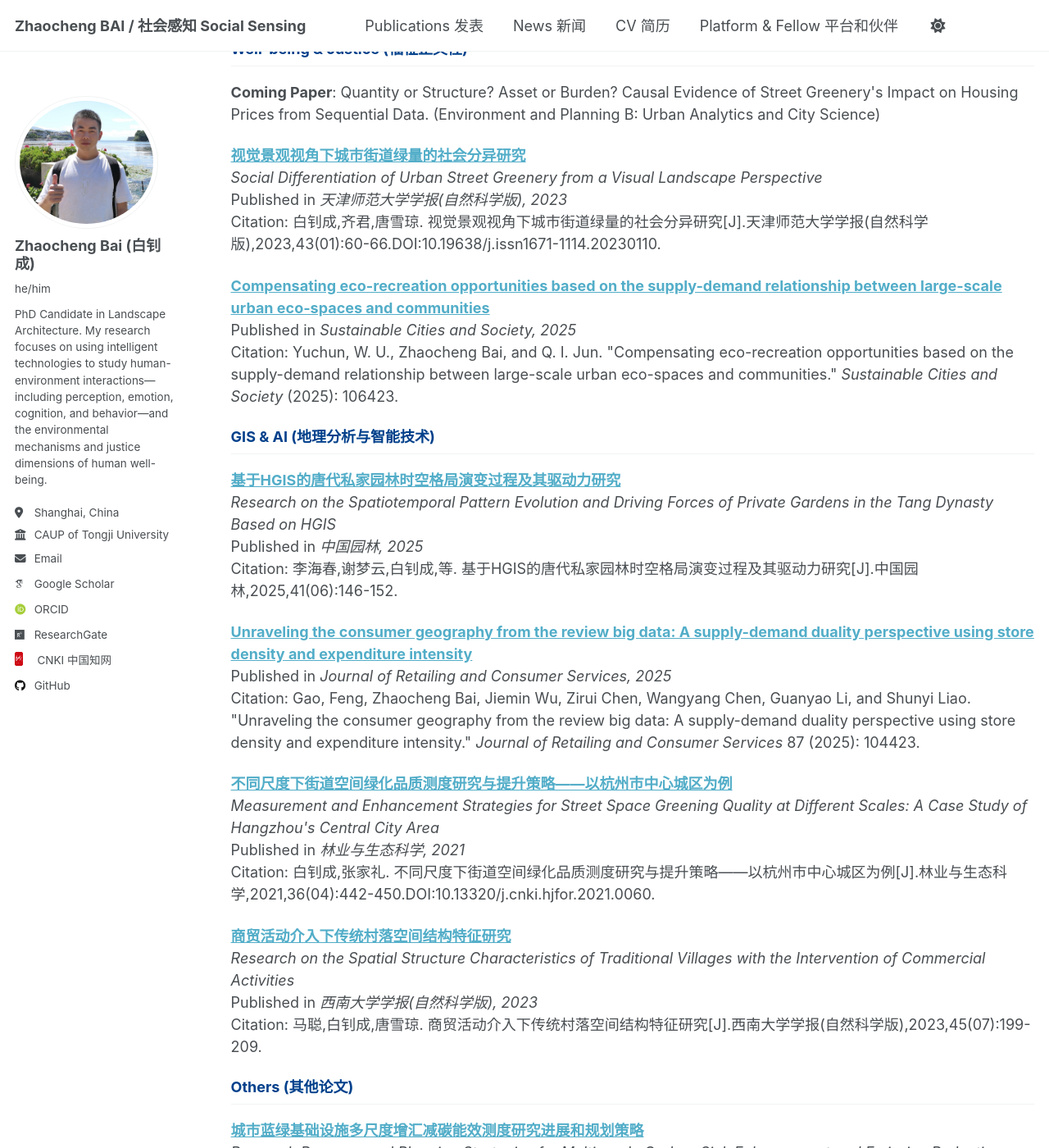
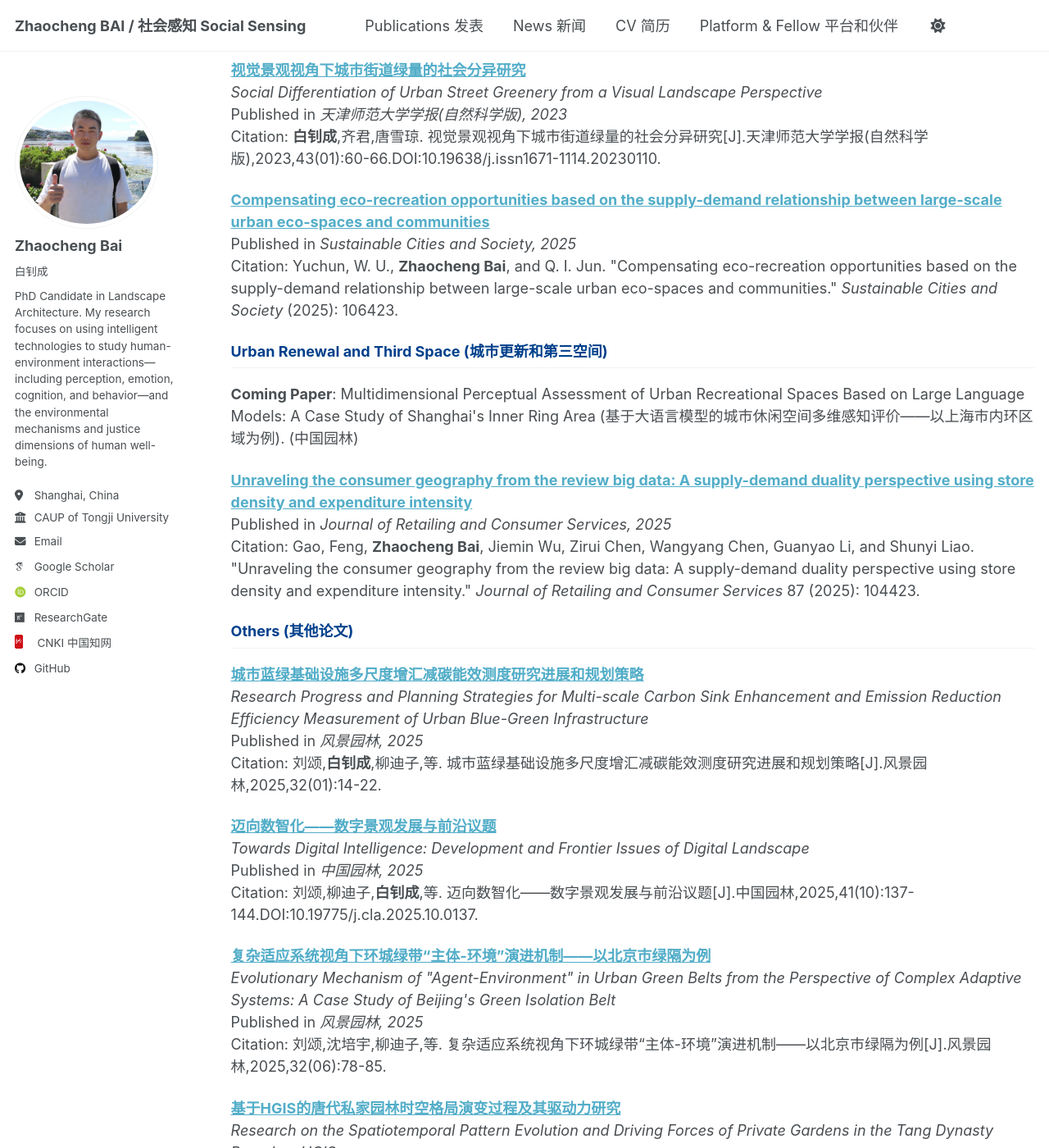
Before and after one commit to arsbai/arsbai.github.io, a Jekyll site: the page built from _pages/publications.md, in a window 1280 px wide and 1400 px high, scrolled down 1997 px. Shown: the whole window at 82% size. Built offline with Jekyll 4.4.1, drawn with Linux system fonts in a browser that asks for light colours; some web fonts are replaced; a script that is not in the unit is left out; some of the changed text lies outside the part shown.

Commit message:
Fix broken CNKI links and bold author names

```diff
--- a/_config.yml
+++ b/_config.yml
@@ -23,8 +23,8 @@ repository: "arsbai/arsbai.github.io"
 author:
   # Biographic information
   avatar: "profile2.png"
-  name: "Zhaocheng Bai (白钊成)"
-  pronouns: "he/him"
+  name: "Zhaocheng Bai"
+  pronouns: "白钊成"
   bio: "PhD Candidate in Landscape Architecture. My research focuses on using intelligent technologies to study human-environment interactions—including perception, emotion, cognition, and behavior—and the environmental mechanisms and justice dimensions of human well-being."
   location: "Shanghai, China"
   employer: "CAUP of Tongji University"
--- a/_pages/cv.md
+++ b/_pages/cv.md
@@ -17,13 +17,13 @@ author_profile: true
 
 * **2024, Teaching Assistant (TA) for Digital Landscape course**
     * College of Architecture and Urban Planning (CAUP), Tongji University
-    * (中文: 2024, 同济大学 建筑与城市规划学院, 数字景观课程助教)
+    * (2024, 同济大学 建筑与城市规划学院, 数字景观课程助教)
 
 * **2019-2022, Intern**
     * Urban Design Institute, Southwest Forestry University
-    * (中文: 2019-2022, 实习, 西南林业大学 城市设计院)
+    * (2019-2022, 实习, 西南林业大学 城市设计院)
     * Primarily participated in multiple projects including traditional village conservation planning, tourism planning, and practical village planning. Including:
-    * (中文: 主要参与完成传统村落保护规划、旅游规划、实用性村庄规划多项，包括：)
+    * (主要参与完成传统村落保护规划、旅游规划、实用性村庄规划多项，包括：)
         * 《苍山洱海国家级自然保护区生态旅游发展规划》
         * 《大理永胜村大五茂林村传统村落保护规划》
         * 《大理永胜村箐门口村传统村落保护规划》
@@ -35,5 +35,4 @@ author_profile: true
 
 ## Funding
 
-* **Participant**, Scientific Research Fund of the Education Department of Yunnan Province (Graduate Program), 2020-2022
-    * (中文: 参与, 云南省教育厅科学研究基金研究生类项目, 2020-2022)
+* **Participant**, 云南省教育厅科学研究基金研究生类项目 Scientific Research Fund of the Education Department of Yunnan Province (Graduate Program), 2020-2022
--- a/_pages/publications.md
+++ b/_pages/publications.md
@@ -11,19 +11,19 @@ author_profile: true
 
   <p><b>Coming Paper</b>: Association Analysis of Urban Renewal Patterns and Perceptual Evolution Based on Street View Changes: A Case Study of Shanghai's Central Activity Zone (基于街景变化的城市更新模式与感知演变的关联分析——以上海市中央活动区为例). (风景园林)</p>
 
-  <p><b><a href="https" target="_blank">基于人眼视域图像识别的风景道视觉景观质量评价</a></b><br>
+  <p><b><a href="https://kns.cnki.net/kcms2/article/abstract?v=sUPs6kfIqsZwLci6Zts9nuqQ0kpvUWGSZtEOjp54krAbGpzVu-FhZs_BLpN2tsQ_ykHfdZVYOxPk3Kl0xdV6OSaD03k2NSpKJ38pg7pc_MGPKyWVaA4oADUxjuLFqzpgbKYZxl59XXoBvVXfRABq4wDLMbaljeIovYqwX8pcayE=&uniplatform=NZKPT" target="_blank">基于人眼视域图像识别的风景道视觉景观质量评价</a></b><br>
   <i>Visual landscape quality of scenic road:Applying imagerecognition to decipher human field of view</i><br>
   Published in <i>地理学报, 2022</i><br>
-  Citation: 齐君,白钊成,吕光耀,等. 基于人眼视域图像识别的风景道视觉景观质量评价[J].地理学报,2022,77(11):2817-2837.</p>
+  Citation: 齐君,<b>白钊成</b>,吕光耀,等. 基于人眼视域图像识别的风景道视觉景观质量评价[J].地理学报,2022,77(11):2817-2837.</p>
 
-  <p><b><a href="https" target="_blank">基于图像识别技术的云南美丽公路景观质量研究</a></b><br>
+  <p><b><a href="https://kns.cnki.net/kcms2/article/abstract?v=sUPs6kfIqsauzG6TS_W-Lf9yJo22douWkx4T3hlnQqvHRObd4ft-6hfu47ZvFMEakQ56LwrCPZLJ94Q6X230tq5oHHhtpDGtkzjzeatRpdj1HnVGmxuF7Sf_o3E_WzDIsZg3WuvVPTcxW_-rVJ3v_auUqxzit3WdaZDFCOptHQA=&uniplatform=NZKPT" target="_blank">基于图像识别技术的云南美丽公路景观质量研究</a></b><br>
   <i>Research on Landscape Quality of Yunnan's Beautiful Highways Based on Image Recognition Technology</i><br>
   Published in <i>硕士学位论文, 2022</i><br>
-  Citation: 白钊成.基于图像识别技术的云南美丽公路景观质量研究[D].西南林业大学,2022.DOI:10.27416/d.cnki.gxnlc.2022.000019.</p>
+  Citation: <b>白钊成</b>.基于图像识别技术的云南美丽公路景观质量研究[D].西南林业大学,2022.DOI:10.27416/d.cnki.gxnlc.2022.000019.</p>
 
   <p><b><a href="https://doi.org/10.1016/j.jenvman.2025.124584" target="_blank">Estimating aesthetic services of road landscapes through predicting people's attention: A computer vision approach</a></b><br>
   Published in <i>Journal of Environmental Management, 2025</i><br>
-  Citation: Qi, J., Li, W., Bai, Z., Gao, H., Tang, X. and Zhou, Y., 2025. Estimating aesthetic services of road landscapes through predicting people's attention: A computer vision approach. <i>Journal of Environmental Management, 376</i>, p.124584.</p>
+  Citation: Qi, J., Li, W., <b>Bai, Z.</b>, Gao, H., Tang, X. and Zhou, Y., 2025. Estimating aesthetic services of road landscapes through predicting people's attention: A computer vision approach. <i>Journal of Environmental Management, 376</i>, p.124584.</p>
 
   <p><b><a href="https://doi.org/10.1016/j.apacoust.2024.110205" target="_blank">Are natural soundscapes always beneficial? Evaluating the restorative qualities and influencing mechanisms of natural water soundscapes</a></b><br>
   Published in <i>Applied Acoustics, 2025</i><br>
@@ -37,29 +37,27 @@ author_profile: true
 
   <p><b><a href="https://www.tandfonline.com/doi/full/10.1080/17538947.2025.2501769" target="_blank">Refined understanding of street vitality: comparing the spatial effects of pedestrian vitality and cycling vitality and the spatial heterogeneity of factors</a></b><br>
   Published in <i>International Journal of Digital Earth, 2025</i><br>
-  Citation: Bai, Z., Huang, S., Wang, L. and Qi, J., 2025. Refined understanding of street vitality: comparing the spatial effects of pedestrian vitality and cycling vitality and the spatial heterogeneity of factors. <i>International Journal of Digital Earth, 18</i>(1), p.2501769.</p>
+  Citation: <b>Bai, Z.</b>, Huang, S., Wang, L. and Qi, J., 2025. Refined understanding of street vitality: comparing the spatial effects of pedestrian vitality and cycling vitality and the spatial heterogeneity of factors. <i>International Journal of Digital Earth, 18</i>(1), p.2501769.</p>
 
-  <p><b><a href="https" target="_blank">基于图像识别的街道环境绿量与运动偏好路径的关系</a></b><br>
+  <p><b><a href="https://kns.cnki.net/kcms2/article/abstract?v=sUPs6kfIqsa1S8iqIkX0h1VAgNGXYzN1zCbfFus57Kg7aZGrBUKffeNrsTxm6vCG-gdGCS2xiKIymkjnK22jpMamYzuaiijtoq2b-Sfxk1YVLRoGY6_7ifdTJZPv7RqtMLuA-JsHR1p8nwU-RJT2dwDxHSO67JKE&uniplatform=NZKPT&language=CHS" target="_blank">基于图像识别的街道环境绿量与运动偏好路径的关系</a></b><br>
   <i>Relationship Between Street Environment Greenery (Measured by Image Recognition) and Physical Activity Path Preferences</i><br>
   Published in <i>西南大学学报(自然科学版), 2022</i><br>
-  Citation: 白钊成,齐君,唐雪琼. 基于图像识别的街道环境绿量与运动偏好路径的关系[J].西南大学学报(自然科学版),2022,44(08):185-194.</p>
+  Citation: <b>白钊成</b>,齐君,唐雪琼. 基于图像识别的街道环境绿量与运动偏好路径的关系[J].西南大学学报(自然科学版),2022,44(08):185-194.</p>
 
-  <p><b><a href="https" target="_blank">基于社会网络分析的城市绿地健身网络特征研究——以上海市内环区域为例</a></b><br>
+  <p><b><a href="https://kns.cnki.net/kcms2/article/abstract?v=sUPs6kfIqsajo_qy0KrEuv6dKagYDMmCHKDy4nzDGqIm7mxI6TwGF-oCxYDvwI_pJ5cEiexDXIfcyz8f5-hVvbJy1X-ix0SjJF5xDJkr1buk_8voh6Xl4anmy1xyElcbrq77nhdcWGQoGLQYc1Z4eMzrR8Dty6ZC-_Iy0NVXI5Y=&uniplatform=NZKPT" target="_blank">基于社会网络分析的城市绿地健身网络特征研究——以上海市内环区域为例</a></b><br>
   <i>Research on the Network Characteristics of Urban Green Space Fitness Based on Social Network Analysis: A Case Study of Shanghai's Inner Ring Area</i><br>
   Published in <i>中国园林, 2025</i><br>
-  Citation: 刘颂,白钊成,柳迪子,等. 基于社会网络分析的城市绿地健身网络特征研究——以上海市内环区域为例[J].中国园林,2025,41(04):23-30.</p>
+  Citation: 刘颂,<b>白钊成</b>,柳迪子,等. 基于社会网络分析的城市绿地健身网络特征研究——以上海市内环区域为例[J].中国园林,2025,41(04):23-30.</p>
 
   <p><b><a href="https://doi.org/10.1002/pan3.70142" target="_blank">Walking, jogging or cycling? Exploring the associations between campus greenway environment and physical activity using large‐scale trajectory data</a></b><br>
   Published in <i>People and Nature, 2025</i><br>
-  Citation: Mao, Yuheng, Hanyu Yin, Zhaocheng Bai, Jiacheng Yin, Tianyu Xia, Ling Wang, Jinguang Zhang, and Dan Chen. "Walking, jogging or cycling? Exploring the associations between campus greenway environment and physical activity using large‐scale trajectory data." <i>People and Nature</i> (2025).</p>
+  Citation: Mao, Yuheng, Hanyu Yin, <b>Zhaocheng Bai</b>, Jiacheng Yin, Tianyu Xia, Ling Wang, Jinguang Zhang, and Dan Chen. "Walking, jogging or cycling? Exploring the associations between campus greenway environment and physical activity using large‐scale trajectory data." <i>People and Nature</i> (2025).</p>
 </div>
 
 <div class="list__item">
   <h2 class="archive__subtitle" style="color: #00408B;">Emotion & Cognition (情感与认知)</h2>
 
   <p><b>Coming Paper</b>: Using LLM for the Multidimensional Perception Assessment of Recreation and leisure spaces: A Case Study of Hangzhou, China. (Computational Urban Science)</p>
-
-  <p><b>Coming Paper</b>: Multidimensional Perceptual Assessment of Urban Recreational Spaces Based on Large Language Models: A Case Study of Shanghai's Inner Ring Area (基于大语言模型的城市休闲空间多维感知评价——以上海市内环区域为例). (中国园林)</p>
 </div>
 
 <div class="list__item">
@@ -67,60 +65,62 @@ author_profile: true
 
   <p><b>Coming Paper</b>: Quantity or Structure? Asset or Burden? Causal Evidence of Street Greenery's Impact on Housing Prices from Sequential Data. (Environment and Planning B: Urban Analytics and City Science)</p>
 
-  <p><b><a href="https" target="_blank">视觉景观视角下城市街道绿量的社会分异研究</a></b><br>
+  <p><b><a href="httpsks.cnki.net/kcms2/article/abstract?v=sUPs6kfIqsZHqXd4yVHDUVdI8EYlZD0MIuxI9mWJufDMIePE5jI6F_WrsctyI2E2rAloXiE5rOyhfPK3QrM1M8mS1GoupHPEhR5Y4rVRjxvl3ul8nhgSKuCUzrgNcR7V2tiinMf7Fmv2z2g1m9WgqIzNBc4SserUeS-vCG59stQ=&uniplatform=NZKPT" target="_blank">视觉景观视角下城市街道绿量的社会分异研究</a></b><br>
   <i>Social Differentiation of Urban Street Greenery from a Visual Landscape Perspective</i><br>
   Published in <i>天津师范大学学报(自然科学版), 2023</i><br>
-  Citation: 白钊成,齐君,唐雪琼. 视觉景观视角下城市街道绿量的社会分异研究[J].天津师范大学学报(自然科学版),2023,43(01):60-66.DOI:10.19638/j.issn1671-1114.20230110.</p>
+  Citation: <b>白钊成</b>,齐君,唐雪琼. 视觉景观视角下城市街道绿量的社会分异研究[J].天津师范大学学报(自然科学版),2023,43(01):60-66.DOI:10.19638/j.issn1671-1114.20230110.</p>
 
   <p><b><a href="https://doi.org/10.1016/j.scs.2025.106423" target="_blank">Compensating eco-recreation opportunities based on the supply-demand relationship between large-scale urban eco-spaces and communities</a></b><br>
   Published in <i>Sustainable Cities and Society, 2025</i><br>
-  Citation: Yuchun, W. U., Zhaocheng Bai, and Q. I. Jun. "Compensating eco-recreation opportunities based on the supply-demand relationship between large-scale urban eco-spaces and communities." <i>Sustainable Cities and Society</i> (2025): 106423.</p>
+  Citation: Yuchun, W. U., <b>Zhaocheng Bai</b>, and Q. I. Jun. "Compensating eco-recreation opportunities based on the supply-demand relationship between large-scale urban eco-spaces and communities." <i>Sustainable Cities and Society</i> (2025): 106423.</p>
 </div>
 
 <div class="list__item">
-  <h2 class="archive__subtitle" style="color: #00408B;">GIS & AI (地理分析与智能技术)</h2>
+  <h2 class="archive__subtitle" style="color: #00408B;">Urban Renewal and Third Space (城市更新和第三空间)</h2>
 
-  <p><b><a href="https" target="_blank">基于HGIS的唐代私家园林时空格局演变过程及其驱动力研究</a></b><br>
-  <i>Research on the Spatiotemporal Pattern Evolution and Driving Forces of Private Gardens in the Tang Dynasty Based on HGIS</i><br>
-  Published in <i>中国园林, 2025</i><br>
-  Citation: 李海春,谢梦云,白钊成,等. 基于HGIS的唐代私家园林时空格局演变过程及其驱动力研究[J].中国园林,2025,41(06):146-152.</p>
+  <p><b>Coming Paper</b>: Multidimensional Perceptual Assessment of Urban Recreational Spaces Based on Large Language Models: A Case Study of Shanghai's Inner Ring Area (基于大语言模型的城市休闲空间多维感知评价——以上海市内环区域为例). (中国园林)</p>
 
   <p><b><a href="https://doi.org/10.1016/j.jretconser.2025.104423" target="_blank">Unraveling the consumer geography from the review big data: A supply-demand duality perspective using store density and expenditure intensity</a></b><br>
   Published in <i>Journal of Retailing and Consumer Services, 2025</i><br>
-  Citation: Gao, Feng, Zhaocheng Bai, Jiemin Wu, Zirui Chen, Wangyang Chen, Guanyao Li, and Shunyi Liao. "Unraveling the consumer geography from the review big data: A supply-demand duality perspective using store density and expenditure intensity." <i>Journal of Retailing and Consumer Services</i> 87 (2025): 104423.</p>
-
-  <p><b><a href="https" target="_blank">不同尺度下街道空间绿化品质测度研究与提升策略——以杭州市中心城区为例</a></b><br>
-  <i>Measurement and Enhancement Strategies for Street Space Greening Quality at Different Scales: A Case Study of Hangzhou's Central City Area</i><br>
-  Published in <i>林业与生态科学, 2021</i><br>
-  Citation: 白钊成,张家礼. 不同尺度下街道空间绿化品质测度研究与提升策略——以杭州市中心城区为例[J].林业与生态科学,2021,36(04):442-450.DOI:10.13320/j.cnki.hjfor.2021.0060.</p>
-
-  <p><b><a href="https" target="_blank">商贸活动介入下传统村落空间结构特征研究</a></b><br>
-  <i>Research on the Spatial Structure Characteristics of Traditional Villages with the Intervention of Commercial Activities</i><br>
-  Published in <i>西南大学学报(自然科学版), 2023</i><br>
-  Citation: 马聪,白钊成,唐雪琼. 商贸活动介入下传统村落空间结构特征研究[J].西南大学学报(自然科学版),2023,45(07):199-209.</p>
+  Citation: Gao, Feng, <b>Zhaocheng Bai</b>, Jiemin Wu, Zirui Chen, Wangyang Chen, Guanyao Li, and Shunyi Liao. "Unraveling the consumer geography from the review big data: A supply-demand duality perspective using store density and expenditure intensity." <i>Journal of Retailing and Consumer Services</i> 87 (2025): 104423.</p>
 </div>
 
 <div class="list__item">
   <h2 class="archive__subtitle" style="color: #00408B;">Others (其他论文)</h2>
 
-  <p><b><a href="https" target="_blank">城市蓝绿基础设施多尺度增汇减碳能效测度研究进展和规划策略</a></b><br>
+  <p><b><a href="https://kns.cnki.net/kcms2/article/abstract?v=sUPs6kfIqsbLuHyPDEHTph5O4U0pCr1oflHSoG6pq7riORZIw5mN1fJBuWuVtIbn-wvGcbJAtReNXSBP6wfH9RPH0o-PjJCX7sTjlvya4EwMod9kn2xnIL7CZCCWgF-yGX_FWf1CKdqyNOX3utJSpXu41TN7l4IwrRd_xyXAUmg=&uniplatform=NZKPT" target="_blank">城市蓝绿基础设施多尺度增汇减碳能效测度研究进展和规划策略</a></b><br>
   <i>Research Progress and Planning Strategies for Multi-scale Carbon Sink Enhancement and Emission Reduction Efficiency Measurement of Urban Blue-Green Infrastructure</i><br>
   Published in <i>风景园林, 2025</i><br>
-  Citation: 刘颂,白钊成,柳迪子,等. 城市蓝绿基础设施多尺度增汇减碳能效测度研究进展和规划策略[J].风景园林,2025,32(01):14-22.</p>
+  Citation: 刘颂,<b>白钊成</b>,柳迪子,等. 城市蓝绿基础设施多尺度增汇减碳能效测度研究进展和规划策略[J].风景园林,2025,32(01):14-22.</p>
 
-  <p><b><a href="https" target="_blank">迈向数智化——数字景观发展与前沿议题</a></b><br>
+  <p><b><a href="https.cnki.net/kcms2/article/abstract?v=sUPs6kfIqsY4DHMmbINXwfisI2Hc4vZVblGRgoqoIuf2VZbJdtTCdArVBw6rG-DJ-SPWmpHv7QOKduhp-ksgsB7JujWzffeXnheuSZ0iCjMDc7INbBsjowVl1gDlLlhY9_F7OKeZBCHDnGo-ecddvAtLxzPhwMLqGNFWGg9YMic=&uniplatform=NZKPT" target="_blank">迈向数智化——数字景观发展与前沿议题</a></b><br>
   <i>Towards Digital Intelligence: Development and Frontier Issues of Digital Landscape</i><br>
   Published in <i>中国园林, 2025</i><br>
-  Citation: 刘颂,柳迪子,白钊成,等. 迈向数智化——数字景观发展与前沿议题[J].中国园林,2025,41(10):137-144.DOI:10.19775/j.cla.2025.10.0137.</p>
+  Citation: 刘颂,柳迪子,<b>白钊成</b>,等. 迈向数智化——数字景观发展与前沿议题[J].中国园林,2025,41(10):137-144.DOI:10.19775/j.cla.2025.10.0137.</p>
 
-  <p><b><a href="https" target="_blank">复杂适应系统视角下环城绿带“主体-环境”演进机制——以北京市绿隔为例</a></b><br>
+  <p><b><a href="https://kns.cnki.net/kcms2/article/abstract?v=sUPs6kfIqsYnuKXjQT54BsM2QJS45sdhk3T0CkuMxBssl1hp_AJktyVYCZb77bwZOt3IRUZTpJjq6OuxB8qh-sgPzx5DkxRrxYMyJuc5VcK-LnWxKwszwtxH0NIgnlNknkahx0Df0XxuhwjqQr6uWdzKeYS0N08f7cE1DH7bWaQ=&uniplatform=NZKPT" target="_blank">复杂适应系统视角下环城绿带“主体-环境”演进机制——以北京市绿隔为例</a></b><br>
   <i>Evolutionary Mechanism of "Agent-Environment" in Urban Green Belts from the Perspective of Complex Adaptive Systems: A Case Study of Beijing's Green Isolation Belt</i><br>
   Published in <i>风景园林, 2025</i><br>
   Citation: 刘颂,沈培宇,柳迪子,等. 复杂适应系统视角下环城绿带“主体-环境”演进机制——以北京市绿隔为例[J].风景园林,2025,32(06):78-85.</p>
 
-  <p><b><a href="https" target="_blank">何为美丽公路：道路景观质量评价研究进展</a></b><br>
+  <p><b><a href="https://kns.cnki.net/kcms2/article/abstract?v=sUPs6kfIqsY4bu3baLwWbeh7e20et58Z15WRao4Ne9zgBzaLQWYI4-EHUWU2UtvFPw9Zdto_ygaHtJ6O6YZXxy1tDAFFEOWiWWf1UTeArpX6gAWDS8n_GkqHTXgAjhDVx0wBAukLK43hG2siRNzpNFHQebPbm7qUJxM0EWtpEjI=&uniplatform=NZKPT" target="_blank">基于HGIS的唐代私家园林时空格局演变过程及其驱动力研究</a></b><br>
+  <i>Research on the Spatiotemporal Pattern Evolution and Driving Forces of Private Gardens in the Tang Dynasty Based on HGIS</i><br>
+  Published in <i>中国园林, 2025</i><br>
+  Citation: 李海春,谢梦云,<b>白钊成</b>,等. 基于HGIS的唐代私家园林时空格局演变过程及其驱动力研究[J].中国园林,2025,41(06):146-152.</p>
+
+  <p><b><a href="https.cnki.net/kcms2/article/abstract?v=sUPs6kfIqsZnEmS8WbqEIyHzuhcI4JJS6b8x9WF7epqQH1tDhVyNasBXSSwTPllpM2_HmNxg1S3blP9aM0qJU5BWGUqwQO-k0pwG_py3ZQyVuHPnlQFen0dUao_eMvna75avrvKfcldKDhLzOzw5wB2JCVv9lT5W7pCibisoqB4=&uniplatform=NZKPT" target="_blank">何为美丽公路：道路景观质量评价研究进展</a></b><br>
   <i>What is a Beautiful Highway: Research Progress on Road Landscape Quality Assessment</i><br>
   Published in <i>广东园林, 2023</i><br>
-  Citation: 白钊成. 何为美丽公路：道路景观质量评价研究进展[J].广东园林,2023,45(05):36-41.</p>
+  Citation: <b>白钊成</b>. 何为美丽公路：道路景观质量评价研究进展[J].广东园林,2023,45(05):36-41.</p>
+
+  <p><b><a href="https.cnki.net/kcms2/article/abstract?v=sUPs6kfIqsamDtVVKFbZ_usBddR0z6P10ASHB3oMRVuKY5dqO9zxvnlLbQ6Veur_iDBbbLa1DHFmIKPW64CO--fNavayfy1jkCBWh9AA3y1EQbOSyuOVBSMM6u4WXXvsJpdiOMkd8QC8QhZg6vZrbegaor0RDRe9ILQs1SQteJc=&uniplatform=NZKPT" target="_blank">不同尺度下街道空间绿化品质测度研究与提升策略——以杭州市中心城区为例</a></b><br>
+  <i>Measurement and Enhancement Strategies for Street Space Greening Quality at Different Scales: A Case Study of Hangzhou's Central City Area</i><br>
+  Published in <i>林业与生态科学, 2021</i><br>
+  Citation: <b>白钊成</b>,张家礼. 不同尺度下街道空间绿化品质测度研究与提升策略——以杭州市中心城区为例[J].林业与生态科学,2021,36(04):442-450.</p>
+
+  <p><b><a href="https.cnki.net/kcms2/article/abstract?v=sUPs6kfIqsa_fIDTSV5JN-jYWjL6JykL74cuQNdlXtFG173ztIbPjnFaCBRe6stdiLbDQFET_iDAZdMrDypJe4LLlV8N6PcG9NlNDbFJEzWqu7d8XVtqxOOtXu-oXYg93GYLZphDWPPIwetFNFiNqjVaU7mQ01M-twxdsaQeDhU=&uniplatform=NZKPT" target="_blank">商贸活动介入下传统村落空间结构特征研究</a></b><br>
+  <i>Research on the Spatial Structure Characteristics of Traditional Villages with the Intervention of Commercial Activities</i><br>
+  Published in <i>西南大学学报(自然科学版), 2023</i><br>
+  Citation: 马聪,<b>白钊成</b>,唐雪琼. 商贸活动介入下传统村落空间结构特征研究[J].西南大学学报(自然科学版),2023,45(07):199-209.</p>
 </div>
 {% endraw %}
```
Also changed, not shown: _pages/about.md (+10 -10 lines).
